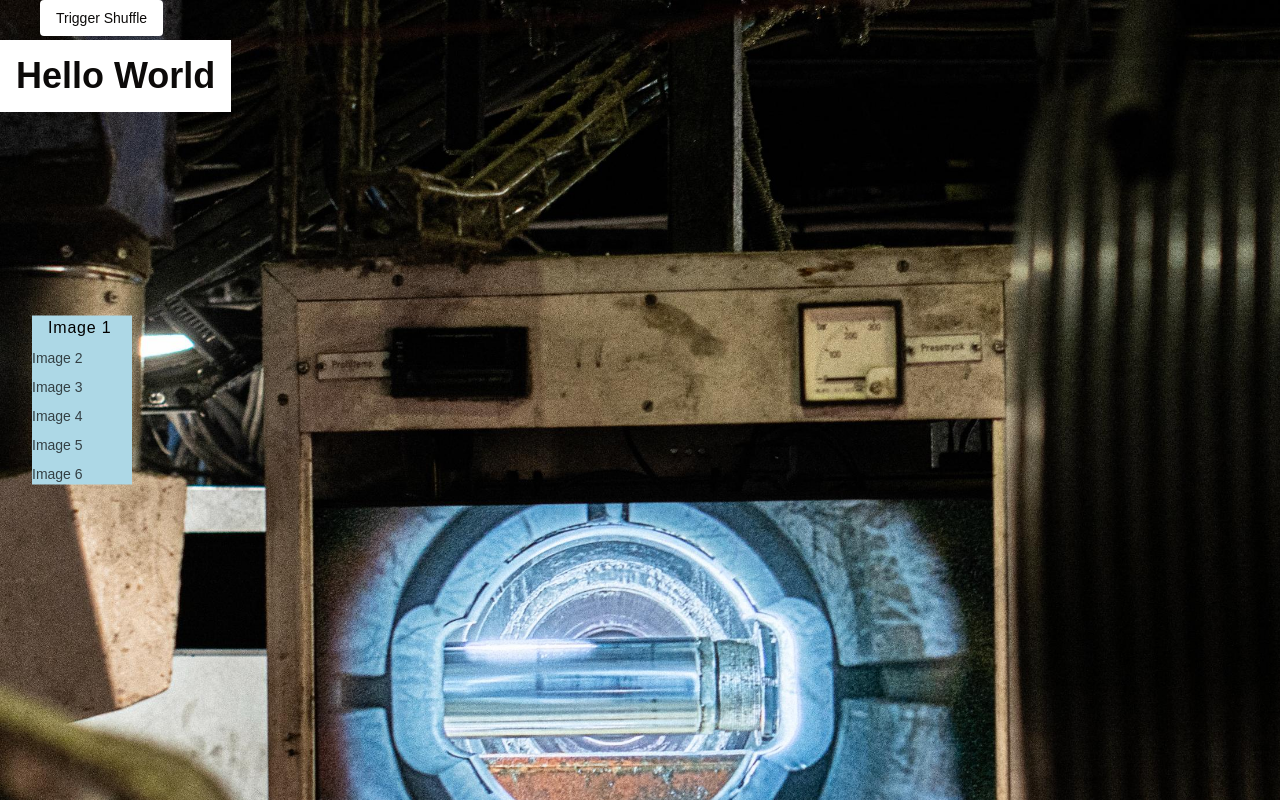
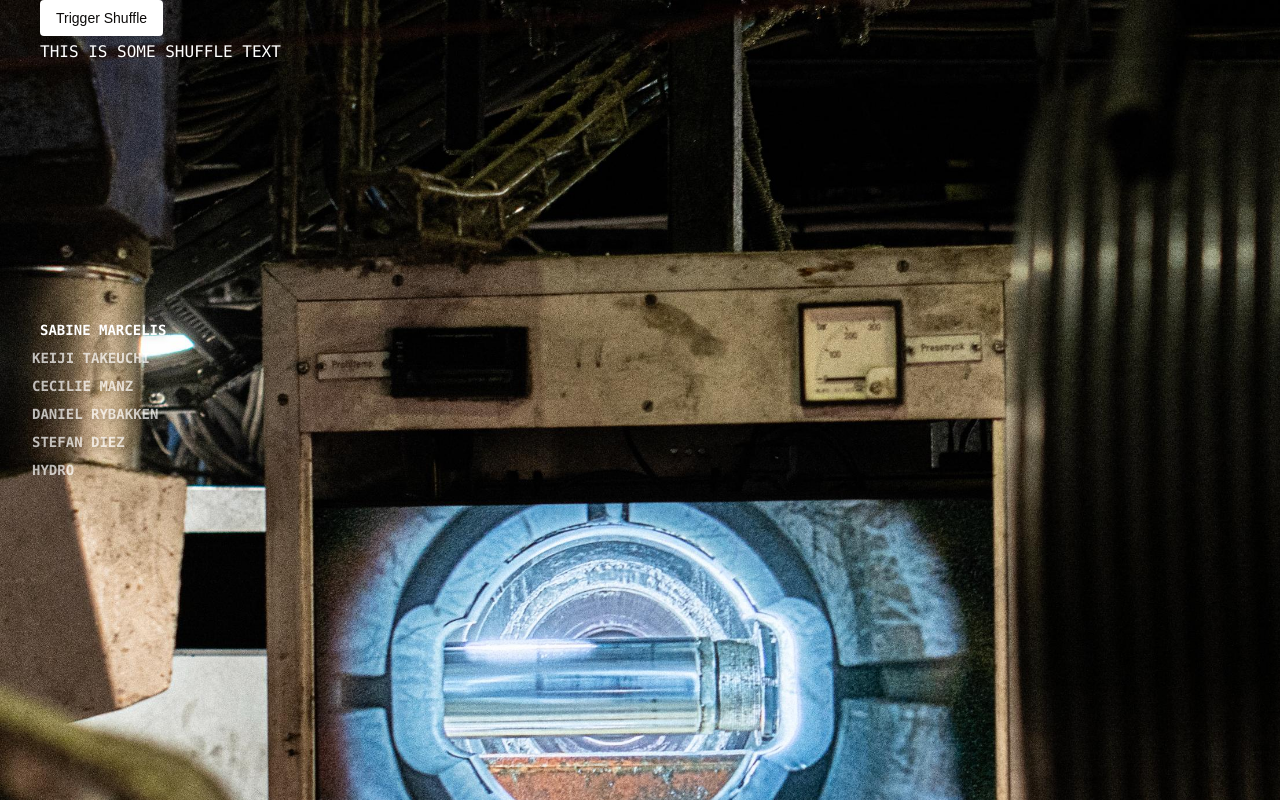
Before and after one commit to mikusmikus/hydro-animations, a Next.js app: page / in a window 1280 px wide. Shown: the top 800 px of the page. Built offline with nearby package versions, Linux system fonts and the light colour scheme.

Commit message:
Update page with designer titles and enhanced text shuffle component

```diff
--- /dev/null
+++ b/app/components/TitleOverlay2.tsx
@@ -0,0 +1,35 @@
+'use client';
+import { motion } from 'framer-motion';
+import { TextShuffle } from './text-shuffle';
+
+interface TitleOverlayProps {
+  titles: string[];
+  activeIndex: number;
+}
+
+export const TitleOverlay2 = ({ titles, activeIndex }: TitleOverlayProps) => {
+  return (
+    <div className="fixed z-[100] top-1/2 left-8 -translate-y-1/2 text-left min-w-[100px]">
+      <div className="flex flex-col gap-2 text-sm font-mono isolate font-bold">
+        {titles.map((title, index) => (
+          <motion.div
+            key={title}
+            animate={{
+              x: index === activeIndex ? 8 : 0,
+              opacity: index === activeIndex ? 1 : 0.7,
+            }}
+            className="relative whitespace-nowrap text-[white] mix-blend-difference drop-shadow-md"
+          >
+            {index === activeIndex ? (
+              <TextShuffle text={title} isAnimating={true} />
+            ) : (
+              <span className="block whitespace-nowrap drop-shadow-md">
+                {title}
+              </span>
+            )}
+          </motion.div>
+        ))}
+      </div>
+    </div>
+  );
+};
--- a/app/components/text-shuffle.tsx
+++ b/app/components/text-shuffle.tsx
@@ -14,8 +14,6 @@ export function TextShuffle({
   const displayText = useTextShuffle(text, isAnimating, onComplete);
 
   return (
-    <h1 className="text-4xl font-bold cursor-pointer absolute z-[200] top-10 bg-[white] p-4">
-      {displayText}
-    </h1>
+    <span className="font-mono uppercase tabular-nums">{displayText}</span>
   );
 }
--- a/app/hooks/useTextShuffle.ts
+++ b/app/hooks/useTextShuffle.ts
@@ -1,4 +1,5 @@
 import { useState, useRef, useEffect } from 'react';
+const letters = 'ABCDEFGHIJKLMNOPQRSTUVWXYZ';
 
 export function useTextShuffle(
   originalText: string,
@@ -7,7 +8,6 @@ export function useTextShuffle(
 ) {
   const [displayText, setDisplayText] = useState(originalText);
   const intervalRef = useRef<NodeJS.Timeout>();
-  const letters = 'ABCDEFGHIJKLMNOPQRSTUVWXYZ';
   const iterationRef = useRef(0);
   const textRef = useRef(originalText.toUpperCase());
 
--- a/app/page.tsx
+++ b/app/page.tsx
@@ -8,48 +8,55 @@ import { Test } from './components/Test';
 import { DotToButtons } from './components/dot-to-buttons';
 import { Test2 } from './components/Test2';
 import { TextShuffle } from './components/text-shuffle';
-
+import { TitleOverlay2 } from './components/TitleOverlay2';
 const images = [
   {
     src: '/images/_AAA9967.jpg',
     width: 1200,
     height: 2600,
-    title: 'Image 1',
-    description: 'Description 1',
+    title: 'SABINE MARCELIS',
+    description: 'Design through material and light',
+    slug: 'sabine-marcelis',
   },
   {
     src: '/images/_42A3062.jpg',
     width: 1400,
     height: 2600,
-    title: 'Image 2',
-    description: 'Description 2',
+    title: 'KEIJI TAKEUCHI',
+    description: 'Minimal design with maximum impact',
+    slug: 'keiji-takeuchi',
   },
   {
     src: '/images/_AAA0150.jpg',
     width: 1600,
     height: 2600,
-    title: 'Image 3',
-    description: 'Description 3',
+    title: 'CECILIE MANZ',
+    description: 'Scandinavian simplicity meets modern function',
+    slug: 'cecilie-manz',
   },
   {
     src: '/images/_AAA9965.jpg',
     width: 1200,
     height: 2600,
-    title: 'Image 4',
-    description: 'Description 4',
+    title: 'DANIEL RYBAKKEN',
+    description: 'Light and shadow in harmony',
+    slug: 'daniel-rybakken',
   },
   {
     src: '/images/_AAA9967.jpg',
     width: 1200,
     height: 2600,
-    title: 'Image 5',
+    title: 'STEFAN DIEZ',
+    description: 'Industrial elegance with sustainable approach',
+    slug: 'stefan-diez',
   },
   {
     src: '/images/HYDRO_100R_DIE.jpg',
     width: 1100,
     height: 2600,
-    title: 'Image 6',
-    description: 'Description 6',
+    title: 'HYDRO',
+    description: 'Innovative aluminum design and engineering',
+    slug: 'hydro',
   },
 ];
 
@@ -64,11 +71,13 @@ export default function Home() {
 
   return (
     <main className="">
-      <TextShuffle
-        text="Hello World"
-        isAnimating={isShuffling}
-        onComplete={handleComplete}
-      />
+      <div className="fixed top-10 left-10 z-[200] text-white">
+        <TextShuffle
+          text="This is some shuffle text"
+          isAnimating={isShuffling}
+          onComplete={handleComplete}
+        />
+      </div>
       <button
         onClick={() => setIsShuffling(true)}
         className="fixed top-0 left-10 text-sm z-[200] bg-white px-4 py-2 rounded"
@@ -89,7 +98,7 @@ export default function Home() {
           />
         ))}
       </div> */}
-      <TitleOverlay
+      <TitleOverlay2
         titles={images.map((image) => image.title)}
         activeIndex={activeIndex}
       />
```
